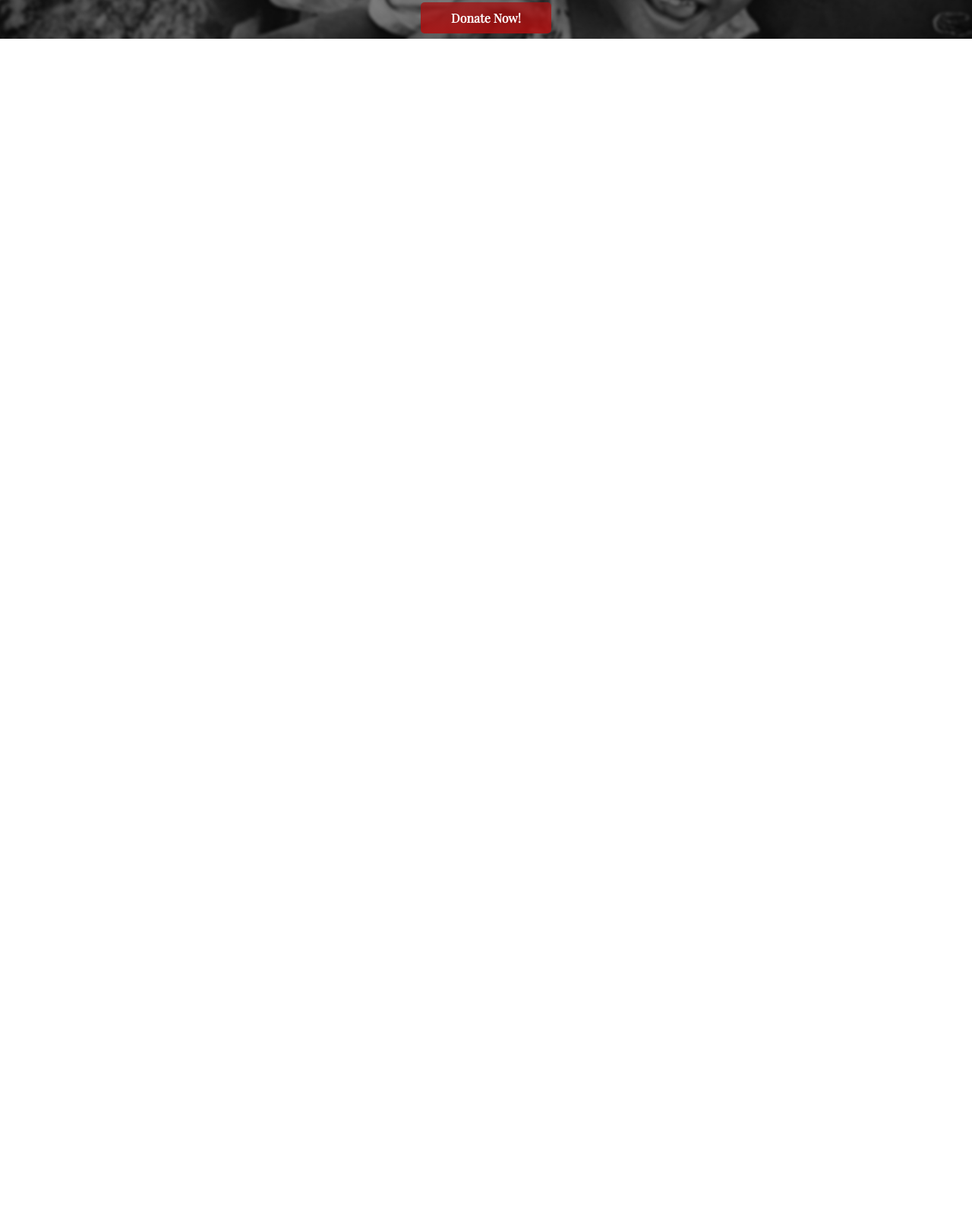
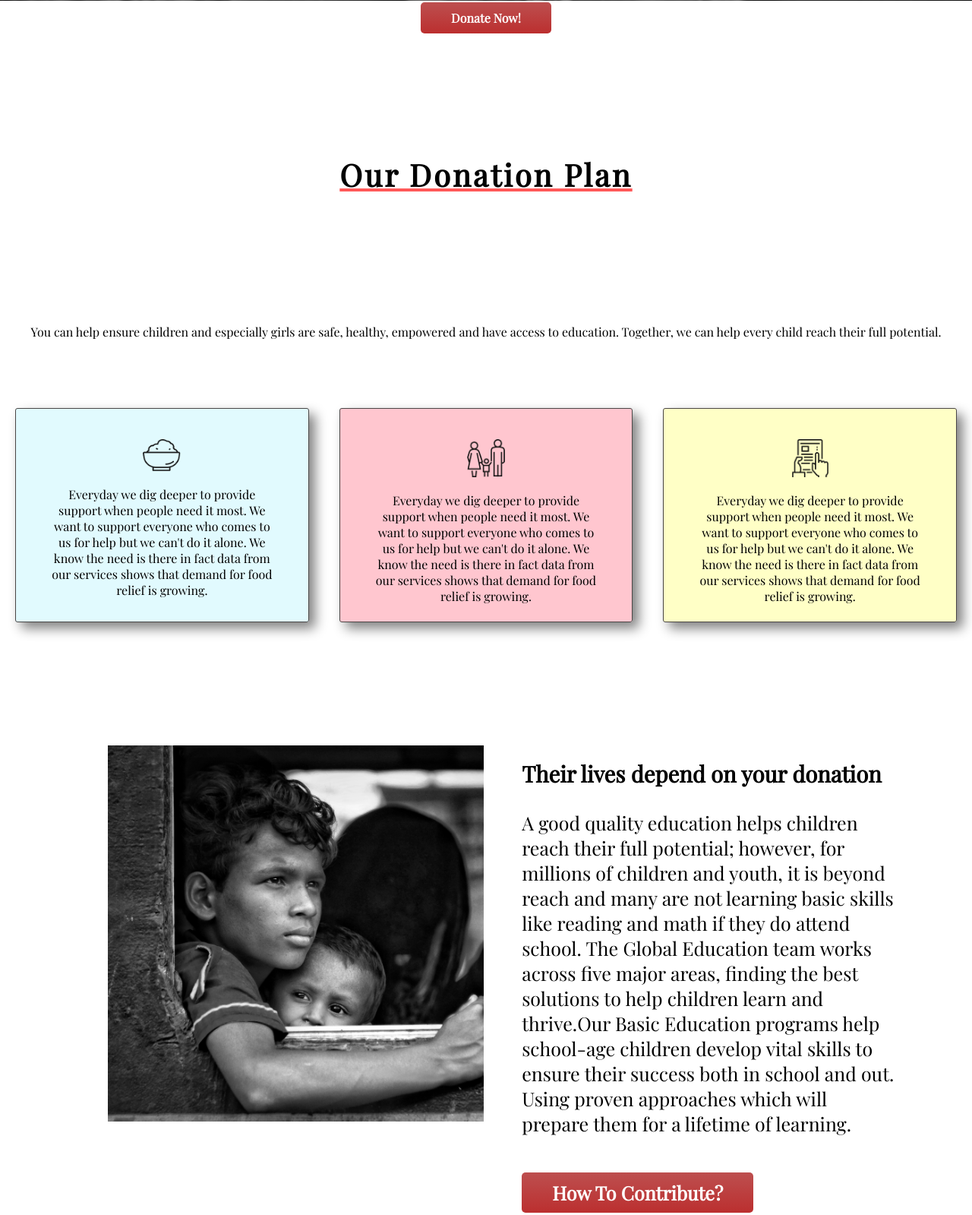
Before and after one commit to TasinHossain/charity-fund, a plain HTML site: page index.html in a window 1280 px wide. Shown: the part 879-2478 px from the top of the page at 76% size. Before the commit the page ends 930 px from the top, so only its background shows below. Drawn offline with nearby package versions, Linux system fonts and the light colour scheme; a web font is replaced by a local one.

Commit message:
third commit

```diff
--- a/index.html
+++ b/index.html
@@ -27,6 +27,64 @@
         </div>
     </section>
 
+    <h1 class="title2">Our Donation Plan</h1>
+    <p class="write">You can help ensure children and especially girls are safe, healthy, empowered and have access to
+        education.
+        Together, we can help every child reach their full potential.</p>
+    <div class="section-two">
+        <div class="card1">
+            <div class="card-description">
+                <img class="food-icon" src="./design/icons/food.png" alt="">
+                <p>
+                    Everyday we dig deeper to provide support when people need it most. We want to support everyone who
+                    comes to us for help but we can't do it alone. We know the need is there in fact data from our
+                    services shows that demand for food relief is growing.
+                </p>
+            </div>
+        </div>
+        <div class="card2">
+            <div class="card-description">
+                <img class="food-icon" src="./design/icons/shelter.png" alt="">
+                <p>
+                    Everyday we dig deeper to provide support when people need it most. We want to support everyone who
+                    comes to us for help but we can't do it alone. We know the need is there in fact data from our
+                    services shows that demand for food relief is growing.
+                </p>
+            </div>
+        </div>
+        <div class="card3">
+            <div class="card-description">
+                <img class="food-icon" src="./design/icons/Frame-1.png" alt="">
+                <p>
+                    Everyday we dig deeper to provide support when people need it most. We want to support everyone who
+                    comes to us for help but we can't do it alone. We know the need is there in fact data from our
+                    services shows that demand for food relief is growing.
+                </p>
+            </div>
+        </div>
+    </div>
+    <section class="donation">
+        <div class="half-width">
+            <img src="images/contribute.png" alt="">
+        </div>
+        <div class="half-width">
+            <br>
+            <h3>Their lives depend on your donation</h3>
+            <p>
+                A good quality education helps children reach their full potential; however, for millions of children
+                and youth, it is beyond reach and many are not learning basic skills like reading and math if they do
+                attend school.
+
+                The Global Education team works across five major areas, finding the best solutions to help children
+                learn and thrive.Our Basic Education programs help school-age children develop vital skills to ensure
+                their success both in school and out. Using proven approaches
+                which will prepare them for a lifetime of learning.
+            </p>
+            <br>
+            <a class="link-button" target="_blank" href="https://www.gofundme.com/">How To Contribute? </a>
+        </div>
+    </section>
+
 </body>
 
 </html>
--- a/style.css
+++ b/style.css
@@ -4,6 +4,7 @@ body {
     font-family: 'Cormorant Garamond', serif;
     font-family: 'Playfair Display', serif;
     text-align: center;
+    align-items: center;
     margin: 0px;
     padding-top: 0px;
     padding-bottom: 0px;
@@ -13,6 +14,7 @@ body {
 h1 {
     color: rgba(255, 255, 255, 0.718);
     font-size: 500%;
+    text-align: center;
     padding-top: 175px;
     padding-bottom: 150px;
     letter-spacing: 3px;
@@ -21,6 +23,7 @@ h1 {
 h2 {
     font-family: 'Times New Roman', Times, serif;
     color: rgba(255, 255, 255, 0.838);
+    text-align: center;
     letter-spacing: 5px;
     padding-top: 75px;
     margin: 50px;
@@ -38,6 +41,7 @@ h2 {
     background-repeat: no-repeat;
     background-size: cover;
     background-position: center;
+    text-align: center;
     padding-top: 0px;
     padding-bottom: 80px;
 }
@@ -55,5 +59,100 @@ span {
     background-image: linear-gradient(rgba(166, 18, 18, 0.741), rgba(177, 15, 15, 0.867));
     padding: 10px 40px;
     border-radius: 5px;
+    text-align: center;
     font-weight: 700;
 }
+
+.title2 {
+    text-align: center;
+    font-size: 40px;
+    font-weight: bold;
+    color: black;
+    margin-bottom: 20px;
+    text-decoration: underline rgba(255, 0, 0, 0.653);
+}
+
+.section-two {
+    margin-top: 70px;
+    display: flex;
+    justify-content: space-evenly;
+}
+
+.card1 {
+    width: 500px;
+    height: 200px;
+    border: 1px solid rgb(74, 70, 70);
+    border-radius: 3px;
+    color: black;
+    text-align: center;
+    box-shadow: 8px 8px 16px grey;
+    padding: 40px;
+    margin: 20px;
+    background-color: rgba(209, 248, 253, 0.645);
+}
+
+.card2 {
+    width: 500px;
+    height: 200px;
+    border: 1px solid rgb(74, 70, 70);
+    border-radius: 3px;
+    color: black;
+    text-align: center;
+    box-shadow: 8px 8px 16px grey;
+    padding: 40px;
+    margin: 20px;
+    background-color: rgba(255, 182, 193, 0.774);
+}
+
+.card3 {
+    width: 500px;
+    height: 200px;
+    border: 1px solid rgb(74, 70, 70);
+    border-radius: 3px;
+    color: black;
+    text-align: center;
+    box-shadow: 8px 8px 16px grey;
+    padding: 40px;
+    margin: 20px;
+    background-color: rgba(255, 255, 184, 0.801);
+}
+
+.write {
+    color: black;
+}
+
+.food-icon {
+    width: 50px;
+}
+
+section {
+    display: flex;
+    color: rgb(255, 255, 255);
+}
+
+.half-width img {
+    width: 100%;
+    padding: 4%;
+    margin: 5%;
+    border: 0px;
+}
+
+.half-width {
+    width: 50%;
+    padding: 4%;
+    margin: 0px;
+    border: 0px;
+    color: black;
+    text-align: left;
+    font-size: 25px;
+}
+
+.donation {
+    color: black;
+    justify-content: space-evenly;
+    text-align: center;
+    font-size: 30px;
+    padding: 50px;
+    font-weight: 500;
+
+}
```
Also changed, not shown: design/icons/Frame-1.png (added), design/icons/blood.svg (added), design/icons/bus.svg (added), design/icons/clothes.svg (added), design/icons/food.png (added), design/icons/icon11.svg (added), design/icons/icon13.svg (added), design/icons/icon4.svg (added), design/icons/icon5.svg (added), design/icons/icon6.svg (added), design/icons/icon7.svg (added), design/icons/icon8.svg (added), design/icons/icon9.svg (added), design/icons/medicine.svg (added), 1 more files.
